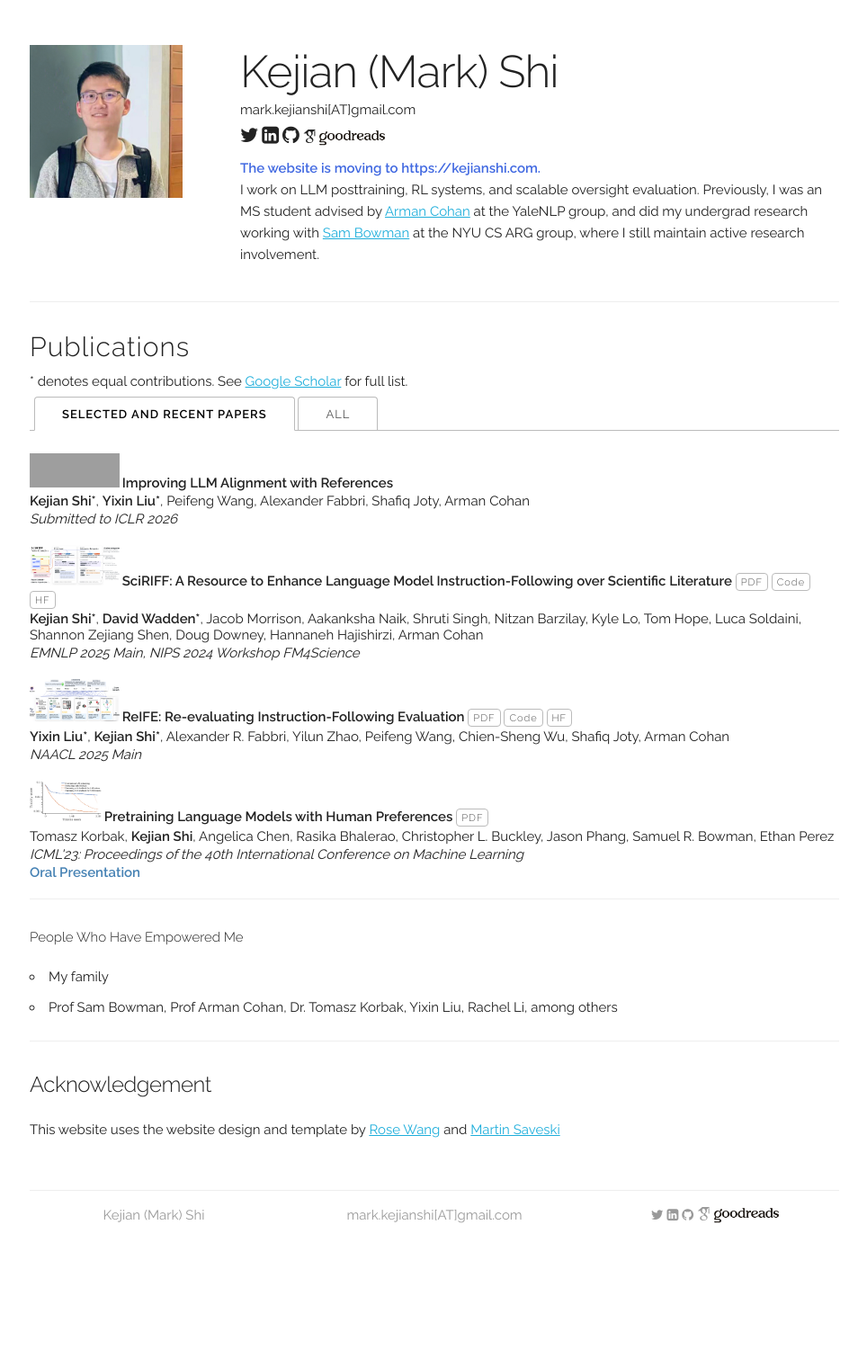
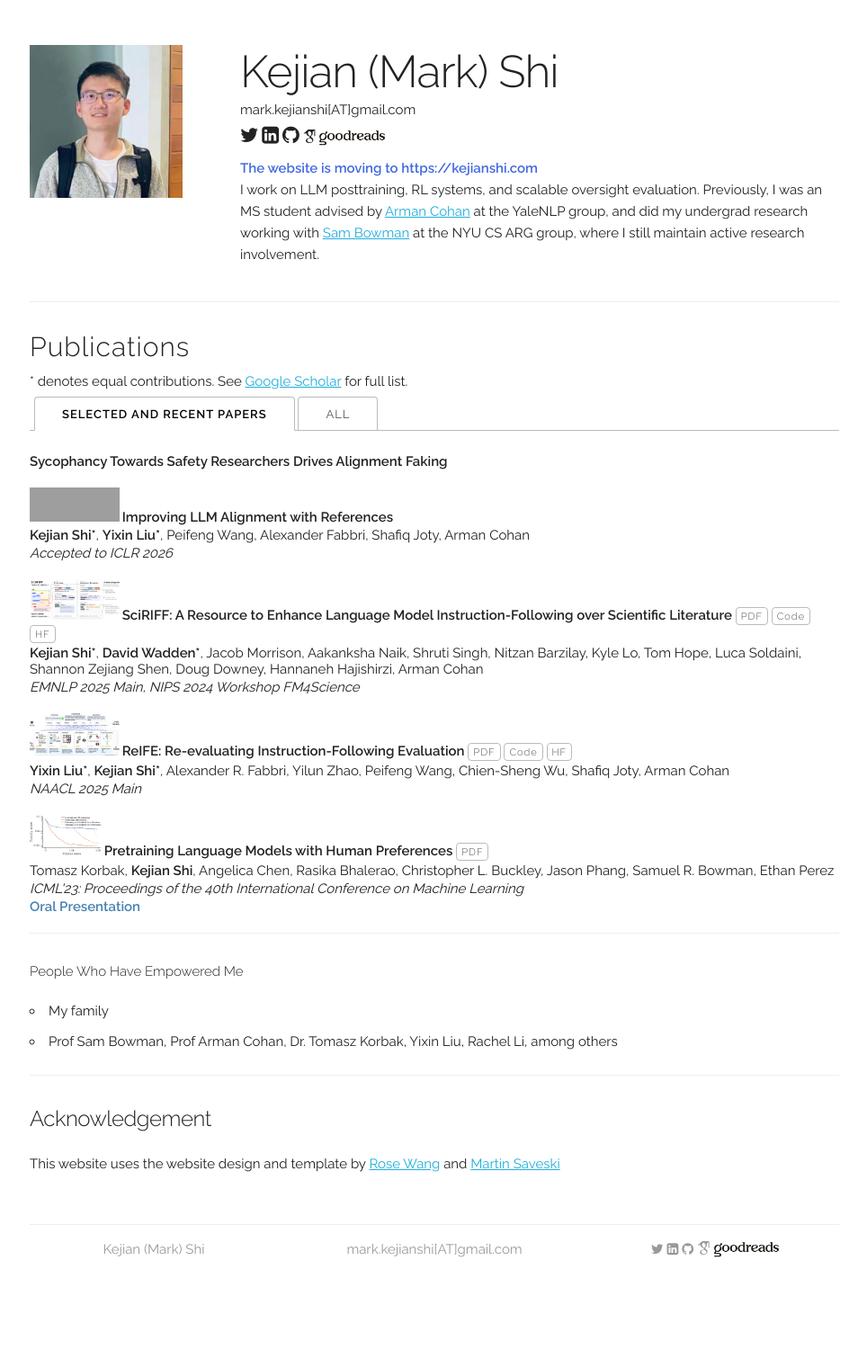
Before and after one commit to shi-kejian/shi-kejian.github.io, a Jekyll site: the page built from index.html, in a window 1280 px wide. Shown: the whole page at 90% size, without its empty margins (157-1121 px from the left). Built offline with Jekyll 4.4.1, drawn with Linux system fonts in a browser that asks for light colours; some web fonts are replaced; before the commit the page ends 1463 px from its top, so only the background shows below that; grey boxes are pictures that could not be loaded.

Commit message:
accepted ICLR 2026
accepted ICLR 2026

```diff
--- a/_data/publications.yaml
+++ b/_data/publications.yaml
@@ -1,7 +1,16 @@
 papers:
+  - title: "Sycophancy Towards Safety Researchers Drives Alignment Faking"
+    authors:
+    venue:
+    paper_pdf:
+    code:
+    code:
+    hf:
+    selected: y
+
   - title: "<img src='images/refeval_fig1.png' style='width: 100px; height: 38px; margin-right: -1px;'> Improving LLM Alignment with References"
     authors: "<b>Kejian Shi*</b>, <b>Yixin Liu*</b>, Peifeng Wang, Alexander Fabbri, Shafiq Joty, Arman Cohan"
-    venue: "Submitted to ICLR 2026"
+    venue: "Accepted to ICLR 2026"
     paper_pdf:
     code:
     code:
--- a/_layouts/default.html
+++ b/_layouts/default.html
@@ -101,7 +101,7 @@
               </span> -->
             </p>
             <p style="margin-top: 10px;">
-              <strong style="color: #4169E1;">The website is moving to https://kejianshi.com.</strong><br>
+              <strong style="color: #4169E1;">The website is moving to https://kejianshi.com</strong><br>
 
               I work on LLM posttraining, RL systems, and scalable oversight evaluation.
               Previously, I was an MS student advised by <a href="https://armancohan.com/" target="_blank">Arman Cohan</a> at the YaleNLP group, and did my undergrad research working with <a href="https://sleepinyourhat.github.io/" target="_blank">Sam Bowman</a> at the NYU CS ARG group, where I still maintain active research involvement.
```
